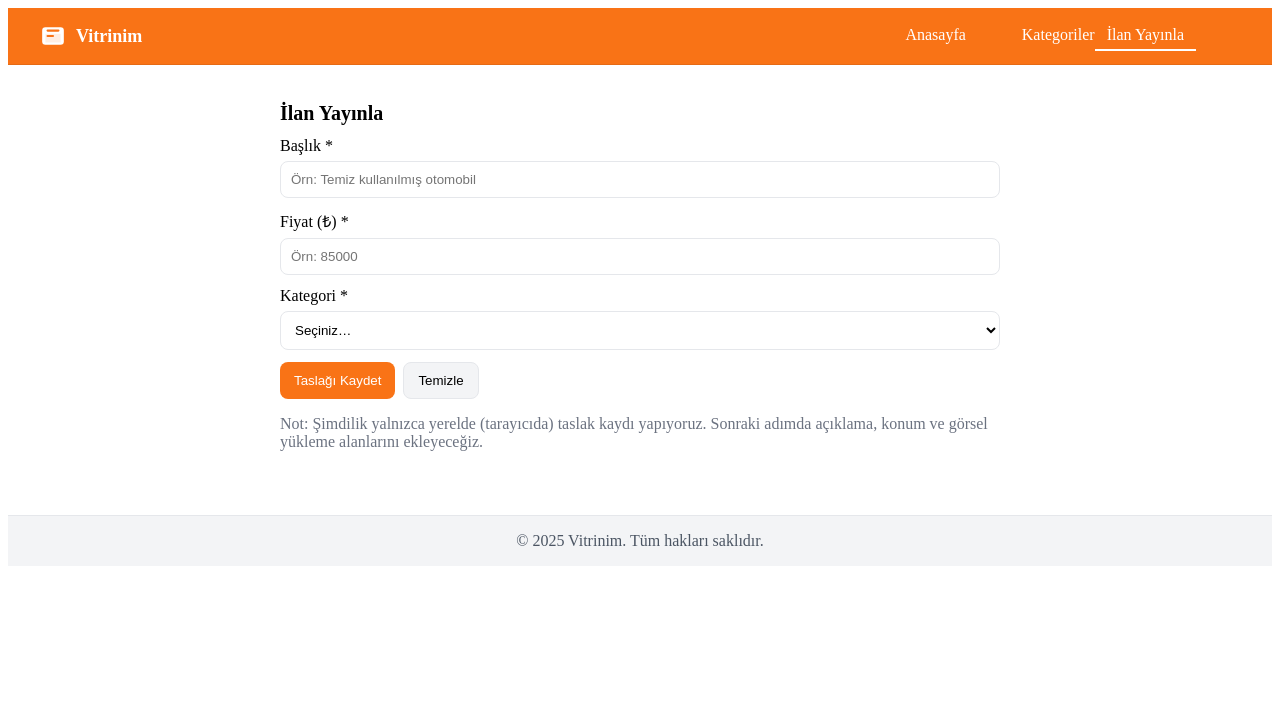
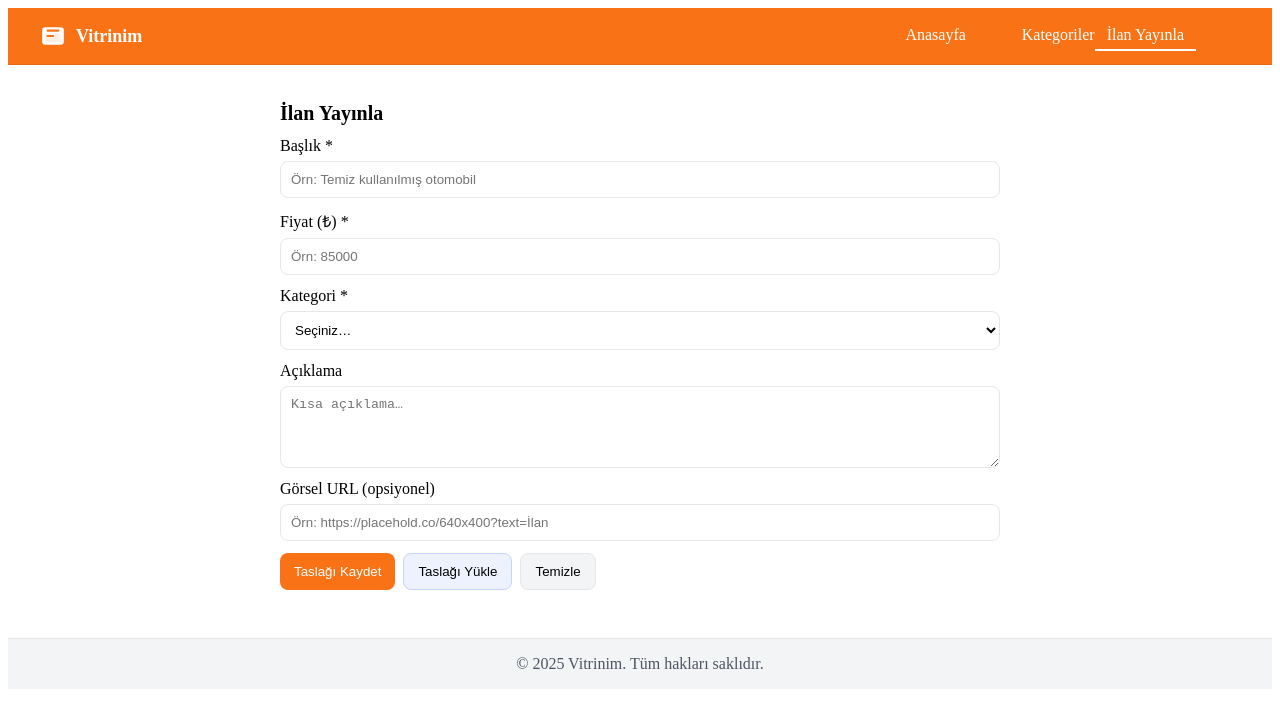
Before and after one commit to serpceyemek/vitrinim, a React (Create React App) app: page /new in a window 1280 px wide. Shown: the top 708 px of the page. Built offline with nearby package versions, Linux system fonts and the light colour scheme.

Commit message:
feat: Görsel URL alanı + önizleme

```diff
--- a/src/pages/NewListing.jsx
+++ b/src/pages/NewListing.jsx
@@ -6,22 +6,49 @@ export default function NewListing() {
   const [title, setTitle] = useState("");
   const [price, setPrice] = useState("");
   const [categoryId, setCategoryId] = useState("");
+  const [desc, setDesc] = useState("");
+  const [imageUrl, setImageUrl] = useState("");   // <-- YENİ
   const [msg, setMsg] = useState("");
 
   const onSubmit = (e) => {
     e.preventDefault();
     setMsg("");
-
     if (!title.trim()) return setMsg("Başlık gerekli.");
     if (!price || isNaN(Number(price))) return setMsg("Geçerli bir fiyat gir.");
     if (!categoryId) return setMsg("Kategori seç.");
 
-    const draft = { title: title.trim(), price: Number(price), categoryId };
+    const draft = {
+      title: title.trim(),
+      price: Number(price),
+      categoryId,
+      desc: desc.trim(),
+      image: imageUrl.trim(),  // <-- YENİ
+    };
     localStorage.setItem("new_listing_draft", JSON.stringify(draft));
     setMsg("Taslak kaydedildi (localStorage).");
   };
 
-  // Basit seçenek listesi (tüm kategoriler)
+  const loadDraft = () => {
+    const raw = localStorage.getItem("new_listing_draft");
+    if (!raw) return setMsg("Yüklenecek taslak bulunamadı.");
+    try {
+      const d = JSON.parse(raw);
+      setTitle(d.title ?? "");
+      setPrice(d.price ?? "");
+      setCategoryId(d.categoryId ?? "");
+      setDesc(d.desc ?? "");
+      setImageUrl(d.image ?? ""); // <-- YENİ
+      setMsg("Taslak yüklendi.");
+    } catch {
+      setMsg("Taslak okunamadı.");
+    }
+  };
+
+  const clearAll = () => {
+    setTitle(""); setPrice(""); setCategoryId(""); setDesc(""); setImageUrl(""); setMsg(""); // <-- YENİ
+    localStorage.removeItem("new_listing_draft");
+  };
+
   const opts = categories.map((c) => ({ id: c.id, label: c.name }));
 
   return (
@@ -64,28 +91,59 @@ export default function NewListing() {
           </select>
         </label>
 
-        <div style={{ display: "flex", gap: 8 }}>
-          <button
-            type="submit"
-            style={{ padding: "10px 14px", borderRadius: 8, background: "#f97316", color: "#fff", border: "none", cursor: "pointer" }}
-          >
+        <label style={{ display: "grid", gap: 6 }}>
+          <span>Açıklama</span>
+          <textarea
+            value={desc}
+            onChange={(e) => setDesc(e.target.value)}
+            rows={4}
+            placeholder="Kısa açıklama…"
+            style={{ padding: 10, border: "1px solid #e5e7eb", borderRadius: 8 }}
+          />
+        </label>
+
+        {/* YENİ: Görsel URL alanı */}
+        <label style={{ display: "grid", gap: 6 }}>
+          <span>Görsel URL (opsiyonel)</span>
+          <input
+            value={imageUrl}
+            onChange={(e) => setImageUrl(e.target.value)}
+            placeholder="Örn: https://placehold.co/640x400?text=İlan"
+            style={{ padding: 10, border: "1px solid #e5e7eb", borderRadius: 8 }}
+          />
+        </label>
+
+        {/* YENİ: Canlı önizleme */}
+        {imageUrl ? (
+          <div style={{ border: "1px solid #e5e7eb", borderRadius: 8, padding: 10 }}>
+            <div style={{ fontSize: 12, color: "#6b7280", marginBottom: 6 }}>Önizleme</div>
+            <img
+              src={imageUrl}
+              alt="Önizleme"
+              style={{ width: "100%", maxHeight: 260, objectFit: "cover", borderRadius: 6 }}
+              onError={(e) => (e.currentTarget.style.display = "none")}
+            />
+          </div>
+        ) : null}
+
+        <div style={{ display: "flex", gap: 8, flexWrap: "wrap" }}>
+          <button type="submit" style={{ padding: "10px 14px", borderRadius: 8, background: "#f97316", color: "#fff", border: "none", cursor: "pointer" }}>
             Taslağı Kaydet
           </button>
-          <button
-            type="button"
-            onClick={() => { setTitle(""); setPrice(""); setCategoryId(""); setMsg(""); }}
-            style={{ padding: "10px 14px", borderRadius: 8, background: "#f3f4f6", border: "1px solid #e5e7eb", cursor: "pointer" }}
-          >
+          <button type="button" onClick={loadDraft} style={{ padding: "10px 14px", borderRadius: 8, background: "#eef2ff", border: "1px solid #c7d2fe", cursor: "pointer" }}>
+            Taslağı Yükle
+          </button>
+          <button type="button" onClick={clearAll} style={{ padding: "10px 14px", borderRadius: 8, background: "#f3f4f6", border: "1px solid #e5e7eb", cursor: "pointer" }}>
             Temizle
           </button>
         </div>
 
-        {msg && <div style={{ color: "#065f46", background: "#ecfdf5", border: "1px solid #a7f3d0", padding: 10, borderRadius: 8 }}>{msg}</div>}
+        {msg && (
+          <div style={{ color: "#065f46", background: "#ecfdf5", border: "1px solid #a7f3d0", padding: 10, borderRadius: 8 }}>
+            {msg}
+          </div>
+        )}
       </form>
-
-      <p style={{ color: "#6b7280", marginTop: 16 }}>
-        Not: Şimdilik yalnızca yerelde (tarayıcıda) taslak kaydı yapıyoruz. Sonraki adımda açıklama, konum ve görsel yükleme alanlarını ekleyeceğiz.
-      </p>
     </main>
   );
 }
```
